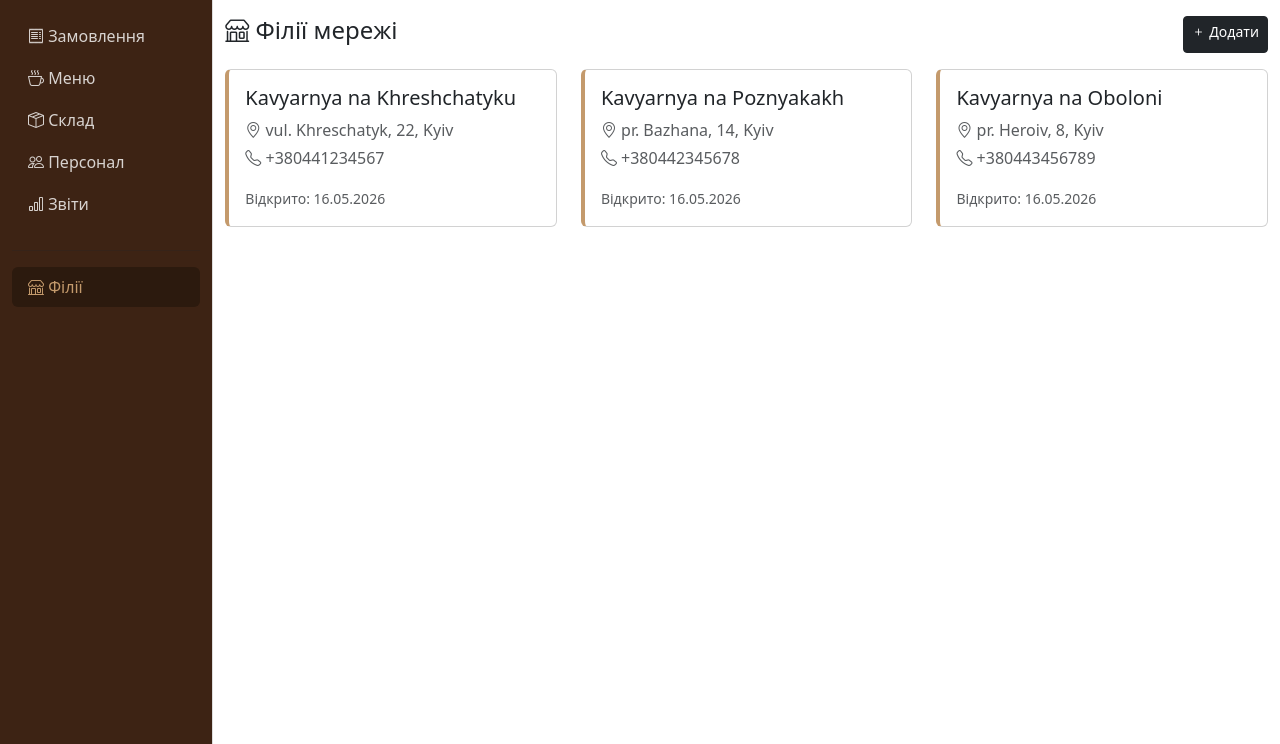
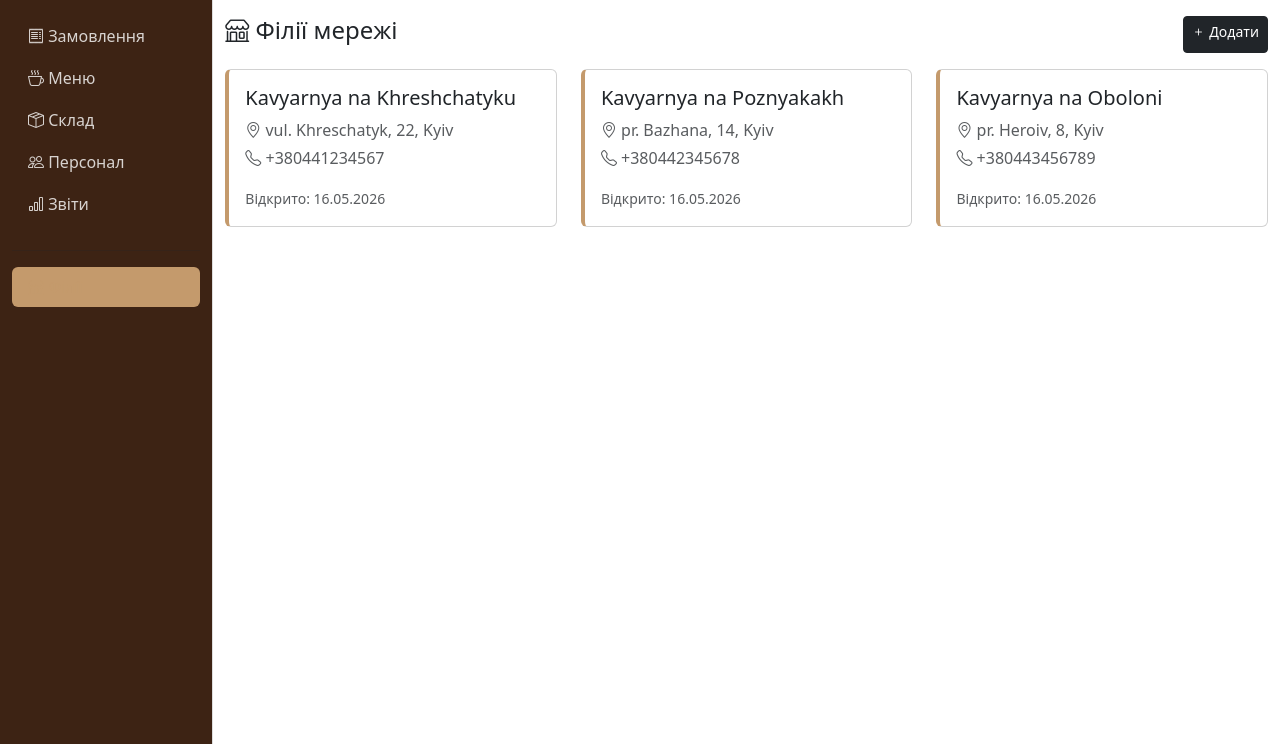
Before and after one commit to borysmargo12345678910/coffee-network, a Flask app: page /branches/ in a window 1280 px wide. Shown: the part 56-800 px from the top of the page. Run offline with Flask 3, Linux system fonts and the light colour scheme; a user stored in the database is signed in; data comes from the database, SQL or seed files in the repository.

Commit message:
Update base.html

```diff
--- a/app/templates/base.html
+++ b/app/templates/base.html
@@ -14,8 +14,8 @@
 .nav-link:hover, .nav-link.active { color: var(--coffee-accent) !important; }
 .sidebar { background: #3d2314; min-height: calc(100vh - 56px); border-right: 1px solid #ddd; }
 .sidebar .nav-link { color: #f5e6d3; padding: .5rem 1rem; border-radius: 6px; margin-bottom: 2px; }
-.sidebar .nav-link:hover { background: var(--coffee-accent); color: #fff; }
-.sidebar .nav-link.active { background: var(--coffee-dark); color: #fff; }
+.sidebar .nav-link:hover { background: var(--coffee-accent); color: #3d2314; }
+.sidebar .nav-link.active { background: var(--coffee-accent); color: #3d2314; }
 .badge-new { background: #0d6efd; } .badge-in_progress { background: #ffc107; color: #000; }
 .badge-done { background: #198754; } .badge-cancelled { background: #6c757d; }
 .stat-card { border-left: 4px solid var(--coffee-accent); }
```
